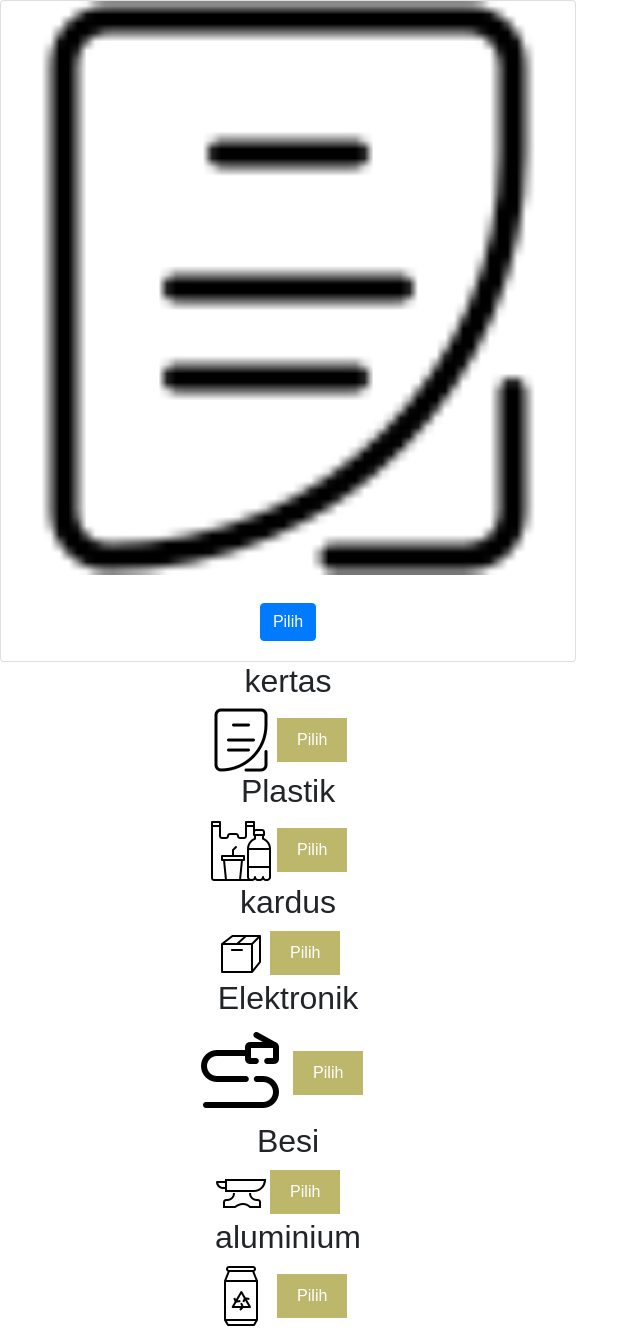
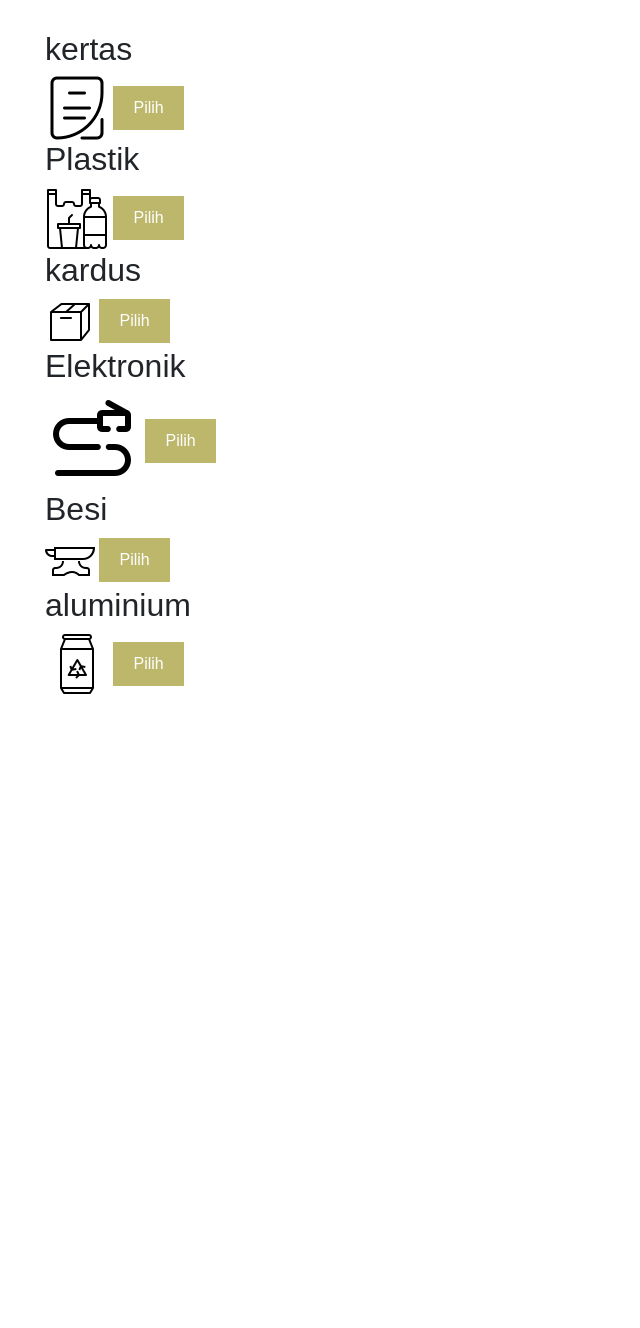
Before and after one commit to Dimas-wahyu-2104111010028/SortMyTrash, a PHP site: page /edukasi.html in a window 1280 px wide. Shown: the part 76-1404 px from the top of the page, without its empty margins (0-640 px from the left). After the commit the page ends 770 px from the top, so only its background shows below. Run offline with PHP 8.4, Linux system fonts and the light colour scheme.

Commit message:
halaman edukasi

```diff
--- a/halaman edukasi/edukasi.css
+++ b/halaman edukasi/edukasi.css
@@ -11,17 +11,14 @@ header {
   text-align: center;
 }
 
+/* Style for the main content */
 main {
   display: flex;
-  justify-content: space-between;
-}
+  flex-wrap: wrap;
+  flex-direction: column;
+  flex-basis: auto;
 
-nav {
-  flex-basis: 45%;
-}
-
-div {
-  flex-basis: 45%;
+  padding: 30px 30px;
 }
 
 /* Style for the article headings */
@@ -38,6 +35,11 @@ article img {
 /* Style for the article paragraphs */
 article p {
   line-height: 1.5;
+}
+.nav {
+  display: flex;
+  justify-content: flex-end;
+  padding: 10px;
 }
 
 .nav-link {
--- a/halaman edukasi/edukasi.html
+++ b/halaman edukasi/edukasi.html
@@ -11,16 +11,9 @@
     <h1>Edukasi Sampah</h1>
   </header>
   <main>
-    <div class="text-center">
-        <div class="">
-          <div class="card">
-            <img src="icons8-papers-64.png" alt="Gambar">
-            <div class="card-body mt-2 mx-4 text-center">
-              <button class="btn btn-primary">Pilih</button>
-            </div>
-          </div>
-
-          <nav class="">
+    <div class="col-md-12">
+        <div class="row">
+          <nav class="col-md-12">
             <h2>kertas</h2>
             <img src="icons8-papers-64.png">
             <a href="kertas.html" class="nav-link">Pilih</a>
```
